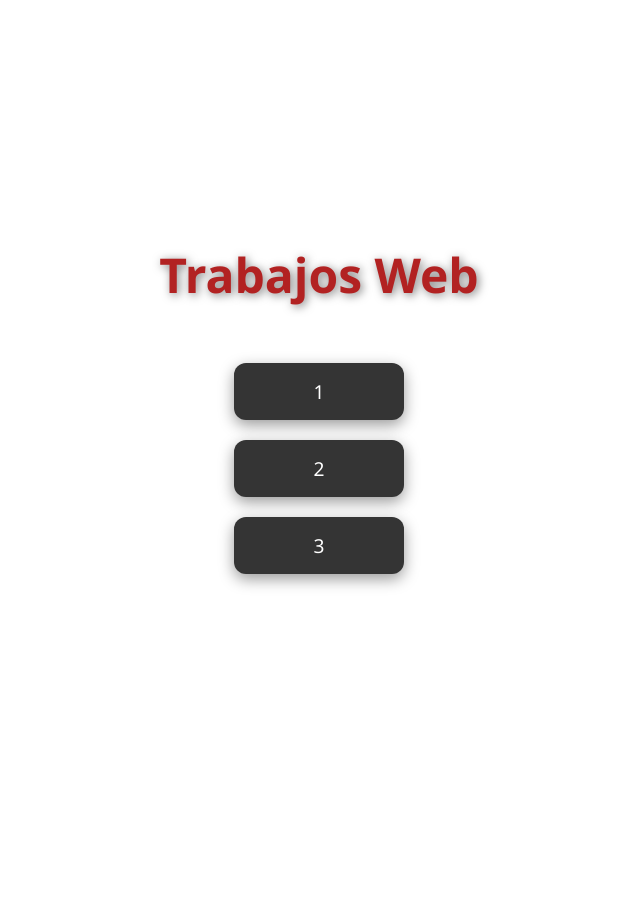
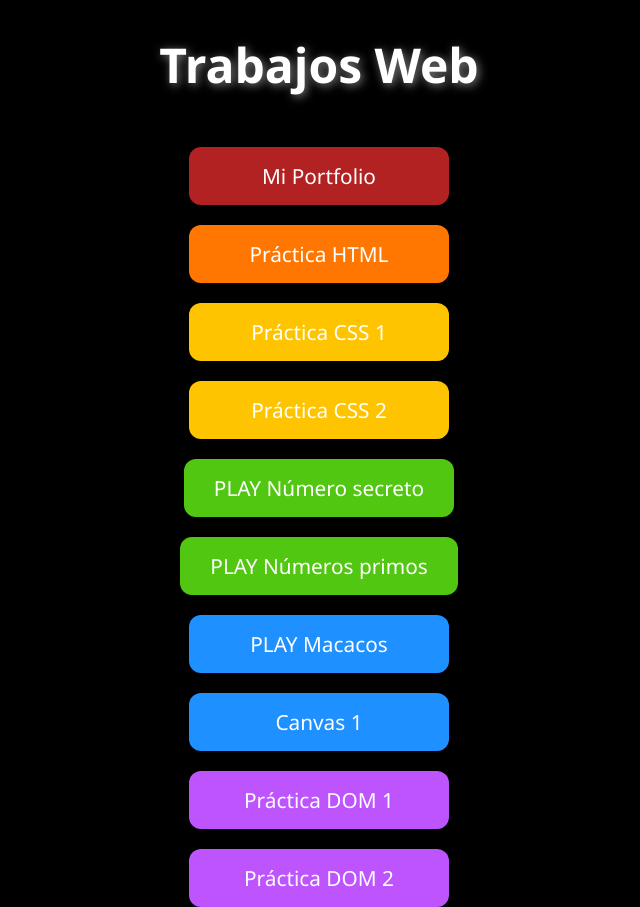
Before and after one commit to LauGJ20/Git_2A3D-ClasesM06, a plain HTML site: page index.html in a window 1280 px wide. Shown: the whole page, without its empty margins (321-961 px from the left). Before the commit the page ends 800 px from the top, so only its background shows below. Drawn offline with Linux system fonts and the light colour scheme.

Commit message:
index.html

```diff
--- a/index.html
+++ b/index.html
@@ -6,13 +6,54 @@
     <title>Trabajos Web</title>
     <link rel="stylesheet" href="style.css">
 </head>
+
 <body>
+
     <h1>Trabajos Web</h1>
 
-    <ul>
-        <li><a href="x">1</a></li>
-        <li><a href="x">2</a></li>
-        <li><a href="x">3</a></li>
-    </ul>
+    <nav>
+
+        <a href="PORTFOLIO/index.html" target="_blank" class="categoria1">
+            Mi Portfolio</a>
+
+
+        <a href="Practicas HTML/index.html" target="_blank" class="categoria2">
+            Práctica HTML</a>
+
+
+        <a href="Practicas CSS/CSS_EJE1/index.html" target="_blank" class="categoria3">
+            Práctica CSS 1</a>
+
+
+        <a href="Practicas CSS/CSS_EJE2/index.html" target="_blank" class="categoria3">
+            Práctica CSS 2</a>
+
+
+        <a href="Practicas JS/numeroSecreto estilizada/numero-secreto.html" target="_blank" class="categoria4">
+            PLAY Número secreto</a>
+
+
+        <a href="Practicas JS/numeroPrimos/numeros-primos.html" target="_blank" class="categoria4">
+            PLAY Números primos</a>
+
+
+        <a href="MACACOS/index.html" target="_blank" class="categoria5">
+            PLAY Macacos</a>
+
+
+        <a href="MACACOS/canvas.html" target="_blank" class="categoria5">
+            Canvas 1</a>
+
+
+        <a href="Practicas DOM/DOM_EJE1/index.html" target="_blank" class="categoria6">
+            Práctica DOM 1</a>
+
+
+        <a href="Practicas DOM/DOM_EJE2/index.html" target="_blank" class="categoria6">
+            Práctica DOM 2</a>
+
+
+    </nav>
+
 </body>
 </html>
--- a/style.css
+++ b/style.css
@@ -1,10 +1,10 @@
-/* Fondo negro sólido */
+/* Fondo negro sólido y tipografía moderna */
 body {
     font-family: 'Segoe UI', Tahoma, Geneva, Verdana, sans-serif;
     margin: 0;
     padding: 0;
     min-height: 100vh;
-    background: #ffffff;
+    background: #000000;
     display: flex;
     flex-direction: column;
     align-items: center;
@@ -13,44 +13,99 @@ body {
 
 /* Título en rojo oscuro */
 h1 {
-    color: #b22222;
+    color: #ffffff;
     font-size: 3rem;
-    margin-bottom: 40px;
-    text-shadow: 2px 2px 10px rgba(0,0,0,0.5);
+    margin-bottom: 50px;
+    text-shadow: 2px 2px 10px rgba(255, 255, 255, 0.5);
 }
 
-/* Lista en columna (vertical) */
-ul {
-    list-style: none;
-    padding: 0;
+/* Navegación vertical centrada */
+nav {
     display: flex;
     flex-direction: column;
     gap: 20px;
-}
-
-/* Elementos de la lista */
-li {
-    margin: 0;
+    align-items: center;
 }
 
 /* Botones rojos oscuros */
-a {
+nav a {
     text-decoration: none;
     color: #ffffff;
-    background: #343434;
-    padding: 15px 25px;
+    background: #b22222;
+    padding: 15px 30px;
     border-radius: 12px;
     box-shadow: 0 5px 15px rgba(0,0,0,0.4);
-    font-size: 1.2rem;
+    font-size: 1.3rem;
     transition: all 0.3s ease;
     text-align: center;
+    min-width: 200px;
     display: block;
-    min-width: 120px;
 }
 
-/* Hover con más intensidad */
-a:hover {
+/* Hover con efecto flotante y rojo más intenso */
+nav a:hover {
     transform: translateY(-5px);
     background: #8b0000;
     box-shadow: 0 10px 20px rgba(0,0,0,0.6);
 }
+
+
+
+/* Categoría 2 */
+    .categoria2 {
+        background: #ff7700;
+    }
+
+    .categoria2:hover {
+        background: #d46300; /* más oscuro */
+        transform: translateY(-5px);
+        box-shadow: 0 10px 20px rgba(0,0,0,0.6);
+    }
+
+
+/* Categoría 3 */
+    .categoria3 {
+        background: #ffc400;
+    }
+
+    .categoria3:hover {
+        background: #d49f00; /* más oscuro */
+        transform: translateY(-5px);
+        box-shadow: 0 10px 20px rgba(0,0,0,0.6);
+    }
+
+
+/* Categoría 4 */
+    .categoria4 {
+        background: #51c711;
+    }
+
+    .categoria4:hover {
+        background: #3b950a; /* más oscuro */
+        transform: translateY(-5px);
+        box-shadow: 0 10px 20px rgba(0,0,0,0.6);
+    }
+
+
+/* Categoría 5 */
+    .categoria5 {
+        background: #1e90ff;
+    }
+
+    .categoria5:hover {
+        background: #0066cc; /* más oscuro */
+        transform: translateY(-5px);
+        box-shadow: 0 10px 20px rgba(0,0,0,0.6);
+    }
+
+
+/* Categoría 6 */
+.categoria6 {
+    background: #bd54fe;
+}
+
+.categoria6:hover {
+    background: #6a1e99; /* más oscuro */
+    transform: translateY(-5px);
+    box-shadow: 0 10px 20px rgba(0,0,0,0.6);
+}
```
